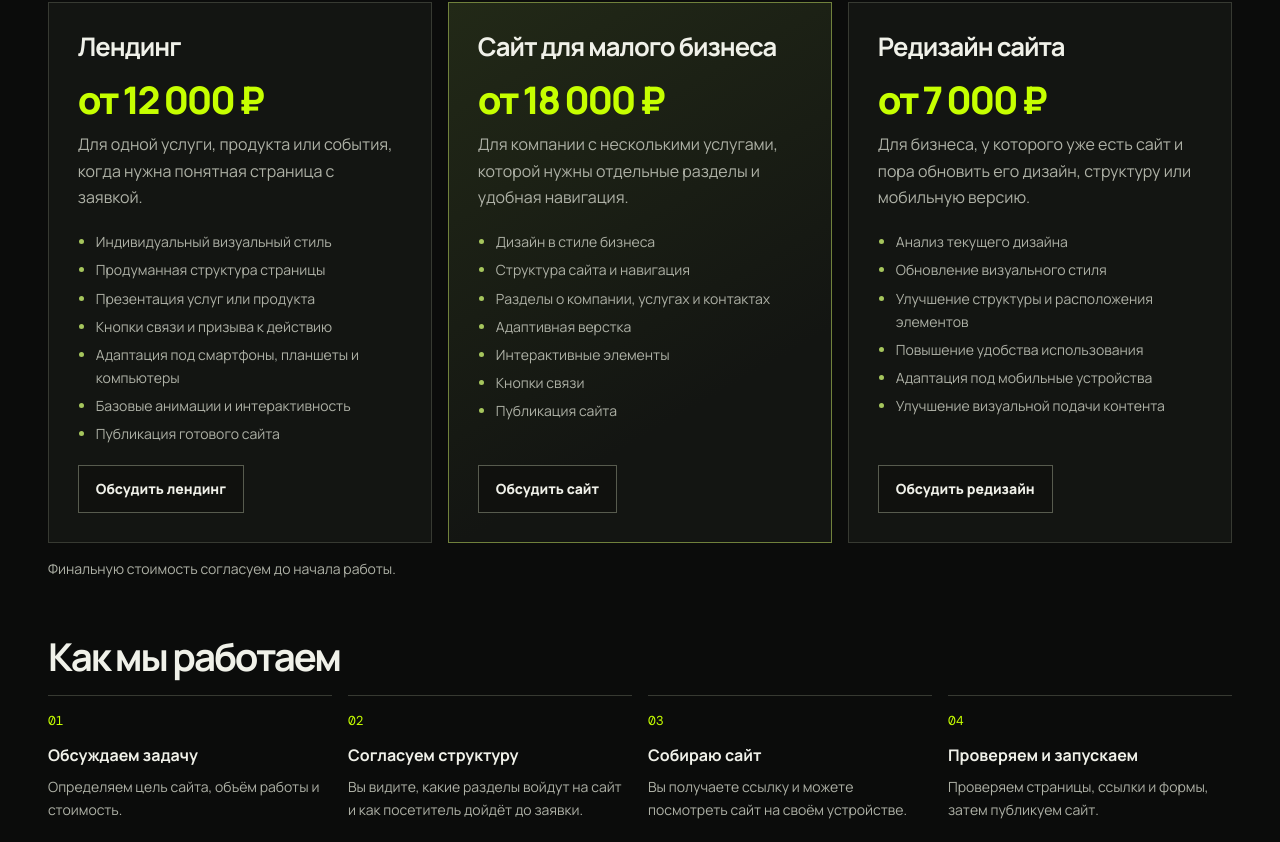
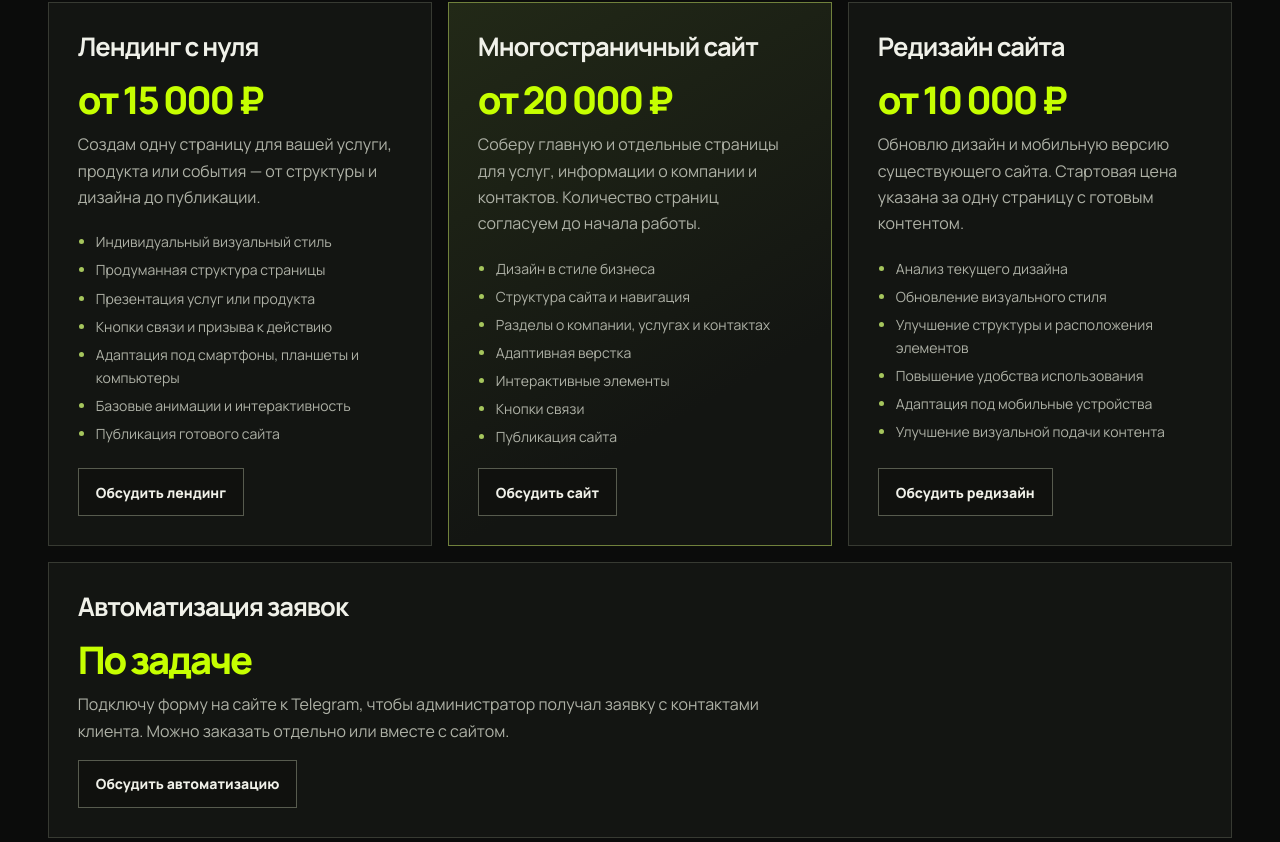
Before and after one commit to Doreen-hnt/my-portfolio, a plain HTML site: page index.html in a window 1280 px wide. Shown: the part 2020-2862 px from the top of the page. Drawn offline with nearby package versions, Linux system fonts and the light colour scheme.

Commit message:
Update service pricing and include request automation

```diff
--- a/index.html
+++ b/index.html
@@ -15,7 +15,7 @@
     <link rel="preconnect" href="https://fonts.googleapis.com">
     <link rel="preconnect" href="https://fonts.gstatic.com" crossorigin>
     <link href="https://fonts.googleapis.com/css2?family=DM+Mono:wght@400&amp;family=Manrope:wght@400..800&amp;display=swap" rel="stylesheet">
-    <link rel="stylesheet" href="./style.css?v=20261126-2">
+    <link rel="stylesheet" href="./style.css?v=pricing-1">
     <script src="./script.js?v=20261126-3" defer></script>
     <script type="module" src="./hero-3d.js?v=2"></script>
   </head>
@@ -117,10 +117,10 @@
         <div class="pricing-grid" aria-label="Прайс-лист услуг">
           <article class="pricing-card">
             <div class="pricing-card-top">
-              <h3>Лендинг</h3>
+              <h3>Лендинг с нуля</h3>
             </div>
-            <p class="pricing-price">от 12 000 <span>₽</span></p>
-            <p class="pricing-description">Для одной услуги, продукта или события, когда нужна понятная страница с заявкой.</p>
+            <p class="pricing-price">от 15 000 <span>₽</span></p>
+            <p class="pricing-description">Создам одну страницу для вашей услуги, продукта или события — от структуры и дизайна до публикации.</p>
             <ul class="pricing-list">
               <li>Индивидуальный визуальный стиль</li>
               <li>Продуманная структура страницы</li>
@@ -130,15 +130,15 @@
               <li>Базовые анимации и интерактивность</li>
               <li>Публикация готового сайта</li>
             </ul>
-            <a class="button button-outline service-action" href="#contact" data-service="Лендинг">Обсудить лендинг</a>
+            <a class="button button-outline service-action" href="#contact" data-service="Лендинг с нуля">Обсудить лендинг</a>
           </article>
 
           <article class="pricing-card pricing-card-featured">
             <div class="pricing-card-top">
-              <h3>Сайт для малого бизнеса</h3>
+              <h3>Многостраничный сайт</h3>
             </div>
-            <p class="pricing-price">от 18 000 <span>₽</span></p>
-            <p class="pricing-description">Для компании с несколькими услугами, которой нужны отдельные разделы и удобная навигация.</p>
+            <p class="pricing-price">от 20 000 <span>₽</span></p>
+            <p class="pricing-description">Соберу главную и отдельные страницы для услуг, информации о компании и контактов. Количество страниц согласуем до начала работы.</p>
             <ul class="pricing-list">
               <li>Дизайн в стиле бизнеса</li>
               <li>Структура сайта и навигация</li>
@@ -148,15 +148,15 @@
               <li>Кнопки связи</li>
               <li>Публикация сайта</li>
             </ul>
-            <a class="button button-outline service-action" href="#contact" data-service="Сайт для малого бизнеса">Обсудить сайт</a>
+            <a class="button button-outline service-action" href="#contact" data-service="Многостраничный сайт">Обсудить сайт</a>
           </article>
 
           <article class="pricing-card">
             <div class="pricing-card-top">
               <h3>Редизайн сайта</h3>
             </div>
-            <p class="pricing-price">от 7 000 <span>₽</span></p>
-            <p class="pricing-description">Для бизнеса, у которого уже есть сайт и пора обновить его дизайн, структуру или мобильную версию.</p>
+            <p class="pricing-price">от 10 000 <span>₽</span></p>
+            <p class="pricing-description">Обновлю дизайн и мобильную версию существующего сайта. Стартовая цена указана за одну страницу с готовым контентом.</p>
             <ul class="pricing-list">
               <li>Анализ текущего дизайна</li>
               <li>Обновление визуального стиля</li>
@@ -168,6 +168,12 @@
             <a class="button button-outline service-action" href="#contact" data-service="Редизайн сайта">Обсудить редизайн</a>
           </article>
         </div>
+        <article class="pricing-card automation-card">
+          <div class="pricing-card-top"><h3>Автоматизация заявок</h3></div>
+          <p class="pricing-price">По задаче</p>
+          <p class="pricing-description">Подключу форму на сайте к Telegram, чтобы администратор получал заявку с контактами клиента. Можно заказать отдельно или вместе с сайтом.</p>
+          <a class="button button-outline service-action" href="#contact" data-service="Автоматизация заявок">Обсудить автоматизацию</a>
+        </article>
         <p class="pricing-note">Финальную стоимость согласуем до начала работы.</p>
         <div class="process-block" aria-labelledby="process-title">
           <h3 id="process-title">Как мы работаем</h3>
--- a/style.css
+++ b/style.css
@@ -220,3 +220,7 @@ h1, h2, h3, p { overflow-wrap: break-word; }
 
 @media (prefers-reduced-motion: no-preference) { html { scroll-behavior: smooth; } }
 @media (prefers-reduced-motion: reduce) { *, *::before, *::after { transition: none !important; } }
+
+.automation-card { margin-top: 16px; }
+.automation-card .pricing-description { max-width: 70ch; }
+.automation-card .service-action { margin-top: 16px; }
```
